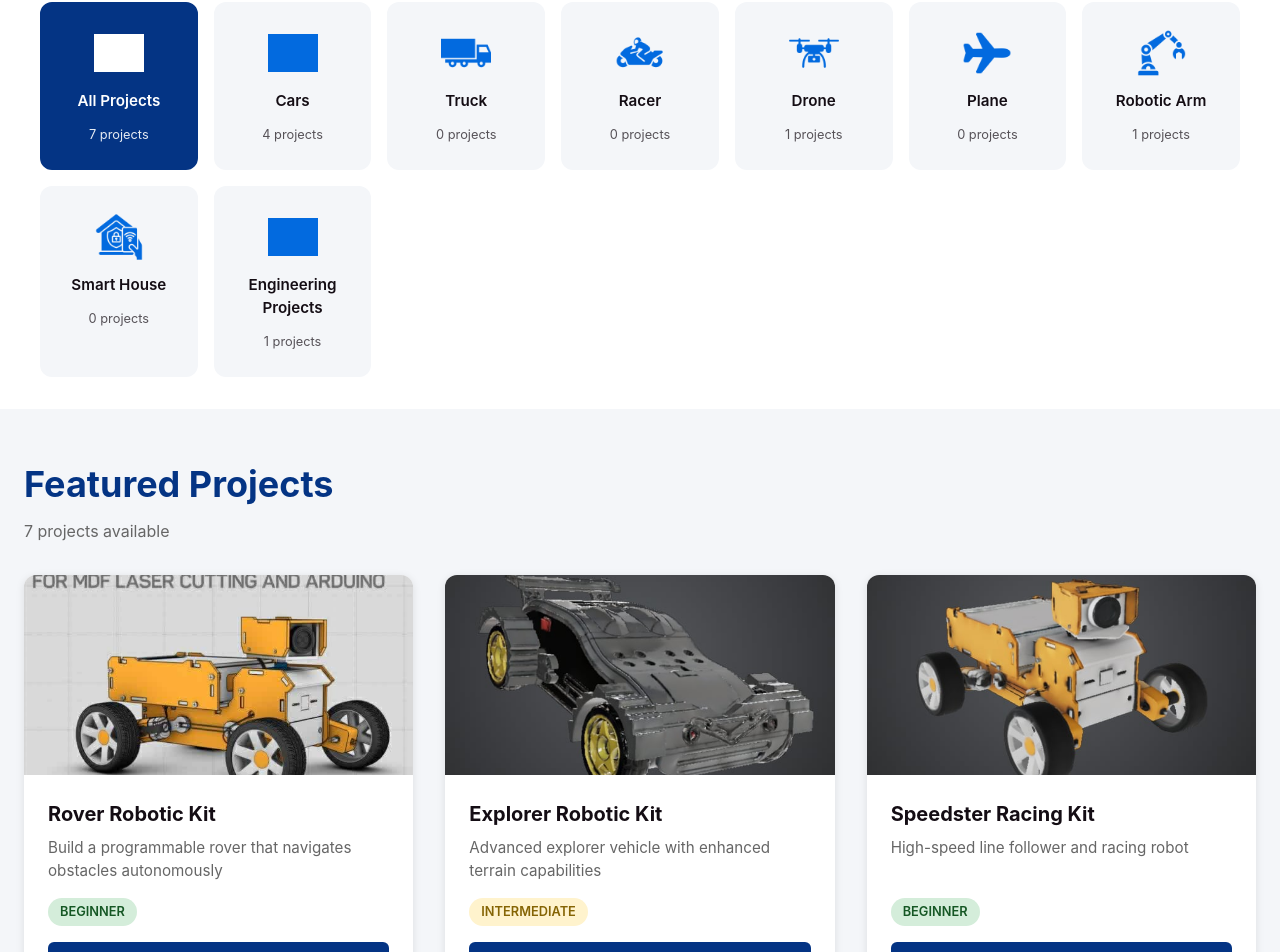
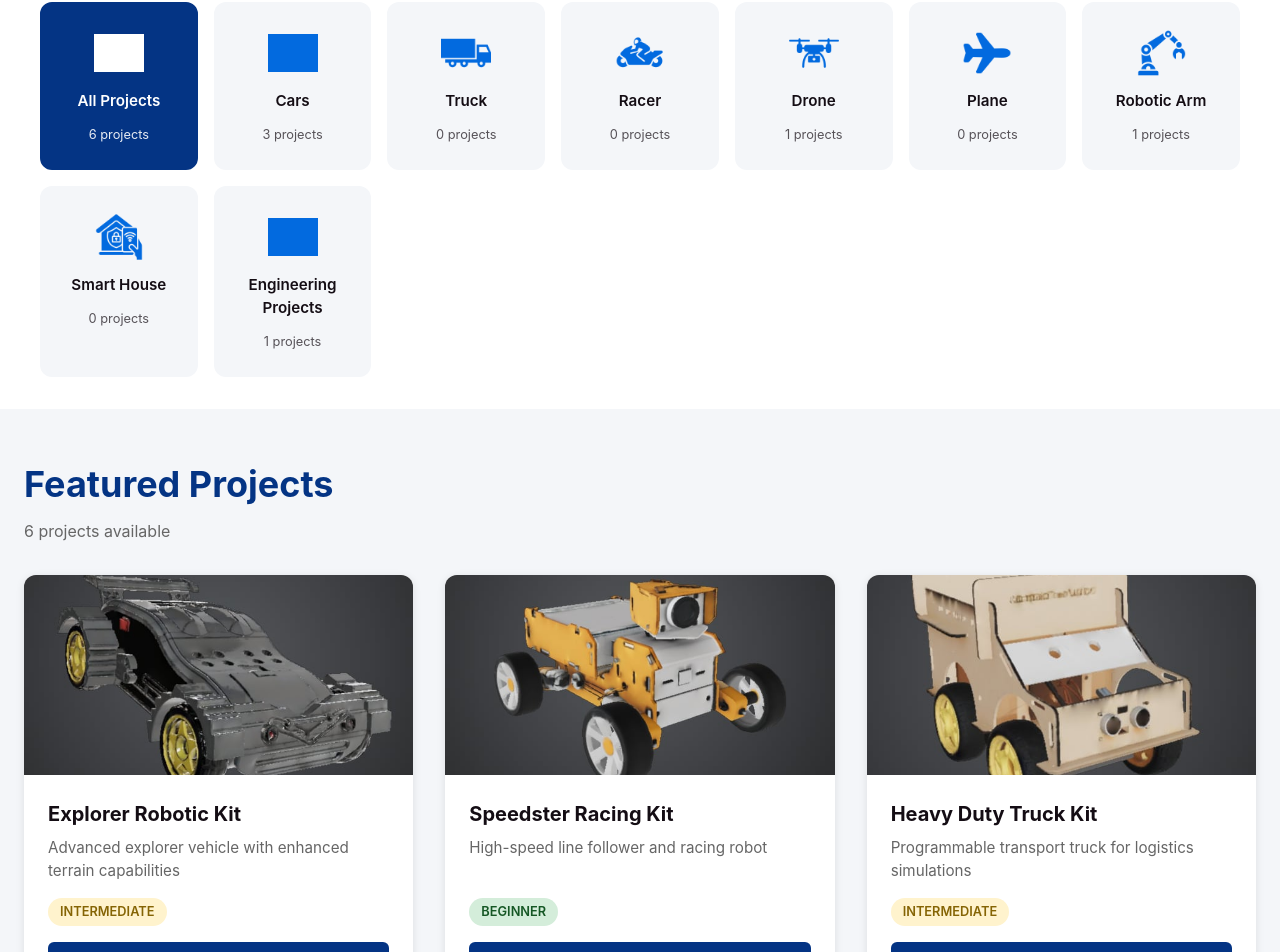
Before and after one commit to aminekhedher/YuboKits1, a React (Vite) app: page /robotics-platform in a window 1280 px wide. Shown: the part 776-1728 px from the top of the page. Built offline with nearby package versions, Linux system fonts and the light colour scheme; grey boxes are pictures that could not be loaded.

Commit message:
Remove Rover Robotic Kit from shop and robotics platform

```diff
--- a/src/data/productsData.js
+++ b/src/data/productsData.js
@@ -13,23 +13,6 @@ import robokit12 from '../assets/robokit12.png';
 import robokit13 from '../assets/robokit13.jpg';
 
 export const products = [
-    {
-        id: 1,
-        name: "Rover Robotic Kit",
-        category: "Cars",
-        price: "$149",
-        description: "Build a programmable rover that navigates obstacles autonomously",
-        fullDescription: "This complete kit teaches sensor integration, basic programming, and mechanical engineering. Perfect for beginners aged 10+. Master the fundamentals of robotics with our flagship rover kit.",
-        images: [robokit1, robokit2],
-        features: ["Ultrasonic sensors", "Arduino compatible", "Wireless control", "3D printable parts"],
-        specs: {
-            "Age Range": "10-16 years",
-            "Difficulty": "Beginner",
-            "Build Time": "4-6 hours",
-            "Programming": "Block-based & Python",
-            "Sensors": "Ultrasonic, Infrared"
-        }
-    },
     {
         id: 2,
         name: "Explorer Robotic Kit",
--- a/src/data/projectsData.js
+++ b/src/data/projectsData.js
@@ -16,8 +16,8 @@ import planeIcon from '../assets/airplane.png';
 import homeIcon from '../assets/home-security.png';
 
 export const categories = [
-    { id: 'all', name: 'All Projects', icon: engineeringIcon, count: 7 },
-    { id: 'cars', name: 'Cars', icon: carIcon, count: 4 },
+    { id: 'all', name: 'All Projects', icon: engineeringIcon, count: 6 },
+    { id: 'cars', name: 'Cars', icon: carIcon, count: 3 },
     { id: 'truck', name: 'Truck', icon: truckIcon, count: 0 },
     { id: 'racer', name: 'Racer', icon: racerIcon, count: 0 },
     { id: 'drone', name: 'Drone', icon: droneIcon, count: 1 },
@@ -29,20 +29,6 @@ export const categories = [
 
 export const projectsByCategory = {
     cars: [
-        {
-            id: 'car-rover',
-            name: 'Rover Robotic Kit',
-            category: 'cars',
-            image: robokit1,
-            description: 'Build a programmable rover that navigates obstacles autonomously',
-            difficulty: 'Beginner',
-            time: '4-6 hours',
-            githubUrl: '#',
-            pdfUrl: '#',
-            learningObjectives: ['Sensor integration', 'Basic programming', 'Mechanical concepts'],
-            components: ['Ultrasonic sensors', 'Arduino board', 'Motor driver'],
-            skills: ['Robotics', 'Programming', 'Electronics']
-        },
         {
             id: 'car-explorer',
             name: 'Explorer Robotic Kit',
```
